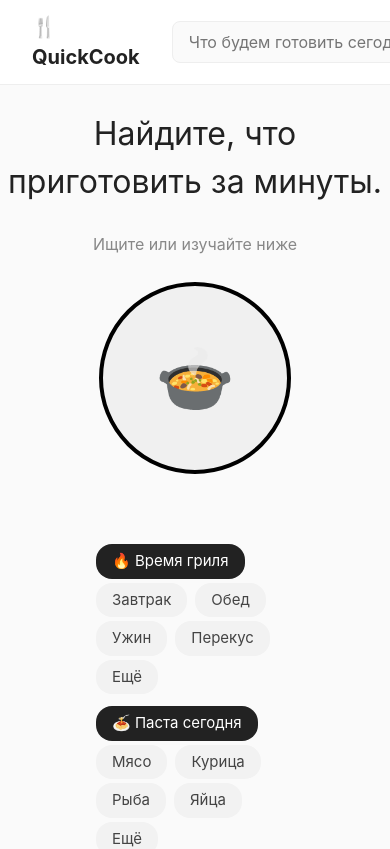
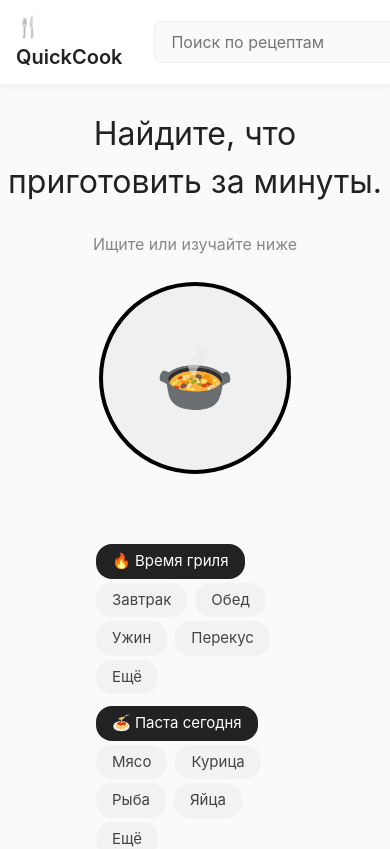
Before and after one commit to art-crazy/nom-nom-nom, a Next.js app: page / in a window 390 px wide. Shown: the top 849 px of the page. Built offline with nearby package versions, Linux system fonts and the light colour scheme; a web font is replaced by a local one.

Commit message:
footer/header add adaptive

```diff
--- a/src/components/Footer/Footer.module.scss
+++ b/src/components/Footer/Footer.module.scss
@@ -45,3 +45,24 @@
     margin: 36px 0 52px 0;
   }
 }
+
+@media screen and (max-width: 650px) {
+  .footer {
+    padding: 24px 16px 16px;
+
+    .section {
+      min-width: 100%;
+      align-items: center;
+      text-align: center;
+      margin-bottom: 24px;
+    }
+
+    .socials {
+      justify-content: center;
+    }
+
+    .copyright {
+      margin: 24px 0 32px 0;
+    }
+  }
+}
--- a/src/components/Footer/Footer.tsx
+++ b/src/components/Footer/Footer.tsx
@@ -14,21 +14,6 @@ const Footer = () => (
       <a href="#">Контакты</a>
       <a href="#">Условия</a>
     </div>
-    <div className={styles.section}>
-      <b>Мы в соцсетях</b>
-      <div className={styles.socials}>
-        <span>📸</span>
-        <span>🐦</span>
-        <span>👍</span>
-      </div>
-    </div>
-    <div className={styles.section}>
-      <b>Скачать приложение</b>
-      <div>
-        <img src="/appstore.png" alt="App Store" className={styles.storeIcon} />
-        <img src="/googleplay.png" alt="Google Play" className={styles.storeIcon} />
-      </div>
-    </div>
     <div className={styles.copyright}>
       © 2025 QuickCook. Все права защищены.
     </div>
--- a/src/components/Header/Header.module.scss
+++ b/src/components/Header/Header.module.scss
@@ -2,19 +2,63 @@
   position: fixed;
   top: 0;
   left: 0;
-  width: 100%;
-  z-index: 100;
+  right: 0;
+  background: #fff;
+  padding: 16px 96px;
   display: flex;
+  justify-content: space-between;
   align-items: center;
-  justify-content: space-between;
-  padding: 12px 32px;
-  background: #fff;
-  border-bottom: 1px solid #eee;
+  z-index: 1000;
+  box-shadow: 0 2px 8px rgba(0, 0, 0, 0.06);
 }
+
 .logo {
-  font-weight: bold;
-  font-size: 20px;
+  font-size: 24px;
+  font-weight: 600;
+  color: #222;
+  text-decoration: none;
 }
+
+.nav {
+  display: flex;
+  gap: 32px;
+  align-items: center;
+}
+
+.navLink {
+  color: #666;
+  text-decoration: none;
+  font-size: 15px;
+  transition: color 0.2s;
+
+  &:hover {
+    color: #222;
+  }
+}
+
+.active {
+  color: #222;
+  font-weight: 500;
+}
+
+@media screen and (max-width: 650px) {
+  .header {
+    padding: 12px 16px;
+  }
+
+  .logo {
+    font-size: 20px;
+  }
+
+  .nav {
+    gap: 16px;
+  }
+
+  .navLink {
+    font-size: 14px;
+  }
+}
+
 .search {
   flex: 1;
   margin: 0 32px;
--- a/src/components/Header/Header.tsx
+++ b/src/components/Header/Header.tsx
@@ -18,11 +18,7 @@ const Header = () => {
       <Link href="/" className={styles.logo} onClick={handleLogoClick} style={{ cursor: 'pointer' }}>
         🍴 QuickCook
       </Link>
-      <input className={styles.search} placeholder="Что будем готовить сегодня?" />
-      <div className={styles.icons}>
-        <span className={styles.heart}>♡</span>
-        <span className={styles.avatar}><img src="/avatar.png" alt="аватар" /></span>
-      </div>
+      <input className={styles.search} placeholder="Поиск по рецептам" />
     </header>
   );
 };
```
